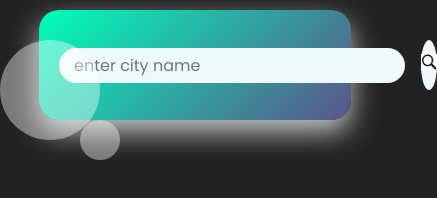
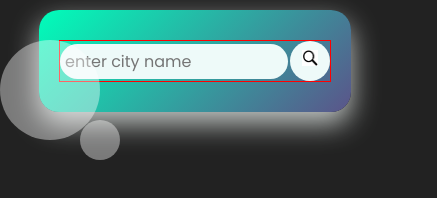
Before and after one commit to philips-Chike/WeatherChecker, a plain HTML site: page index.html in a window 390 px wide. Shown: the whole page, 437 px wide, since content can reach past the window. Drawn offline with Linux system fonts and the light colour scheme.

Commit message:
Update weather.css

```diff
--- a/weather.css
+++ b/weather.css
@@ -50,6 +50,7 @@ body {
     display: flex;
     align-items: center;
     justify-content: space-between;
+    border: 1px solid red;
 }
 .search input {
     border: 0;
@@ -140,15 +141,27 @@ body {
         padding: 30px 20px;
     }
 
+    .search {
+        width: 100%;
+        display: flex;
+        align-items: center;
+        column-gap: 2px;
+        border: 1px solid red;
+
+    }
+
     .search input {
         font-size: 16px;
-        padding: 8px 15px;
+        padding: 8px 5px;
         height: 35px;
+        width: 70%;
+        margin: 0px;
     }
 
     .search button {
-        width: 50px;
-        height: 50px;
+        width: 40px;
+        height: 40px;
+        margin: 0px;
     }
 
     .weather h1 {
```
